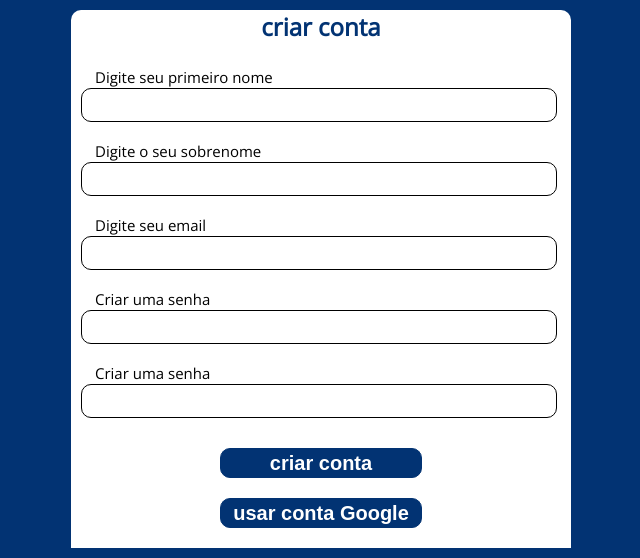
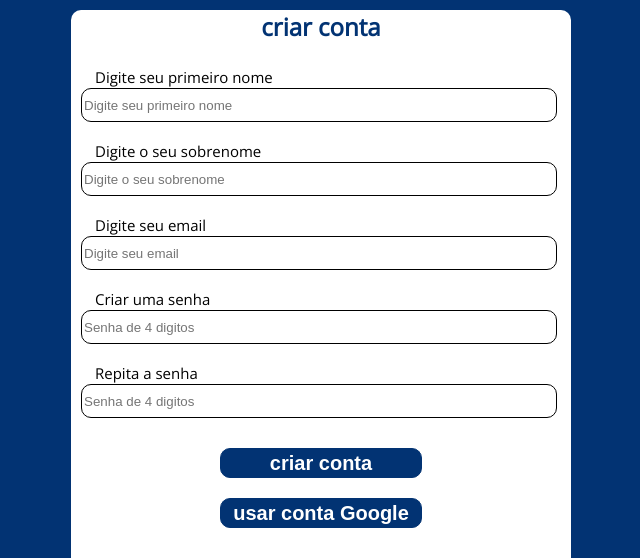
Before and after one commit to Gustavowp8/OneSharp, a plain HTML site: page criarconta.html in a window 1280 px wide. Shown: the part 272-830 px from the top of the page, without its empty margins (319-959 px from the left). Drawn offline with nearby package versions, Linux system fonts and the light colour scheme.

Commit message:
atualização dos formularios

```diff
--- a/criarconta.html
+++ b/criarconta.html
@@ -23,27 +23,27 @@
             <div class="entradaDados">
 
                 <p>Digite seu primeiro nome</p>
-                <input type="text" name="nNome" id="nNome">
+                <input type="text" name="nNome" id="nNome" placeholder="Digite seu primeiro nome">
 
                 <!--================-->
 
                 <p>Digite o seu sobrenome </p>
-                <input type="text" name="sNome" id="sNome">
+                <input type="text" name="sNome" id="sNome" placeholder="Digite o seu sobrenome">
 
                 <!--================-->
 
                 <p>Digite seu email</p>
-                <input type="email" name="nMail" id="nMail">
+                <input type="email" name="nMail" id="nMail" placeholder="Digite seu email">
 
                 <!--================-->
 
                 <p>Criar uma senha</p>
-                <input type="password" name="nSenha" id="nSenha">
+                <input type="password" name="nSenha" id="nSenha" placeholder="Senha de 4 digitos">
 
                 <!--================-->
 
-                <p>Criar uma senha</p>
-                <input type="password" name="dnSenha" id="dnSenha">
+                <p>Repita a senha</p>
+                <input type="password" name="dnSenha" id="dnSenha" placeholder="Senha de 4 digitos">
 
             </div>
 
--- a/estilo/style.css
+++ b/estilo/style.css
@@ -125,10 +125,10 @@ form{
 .areaDeButoes{
     width: 96%;
     padding: 10px;
+    padding-bottom: 20px;
     text-align: center;
     margin: auto;
     background: #FFFFFF;
-
 }
 
 .areaDeButoes button{
```
